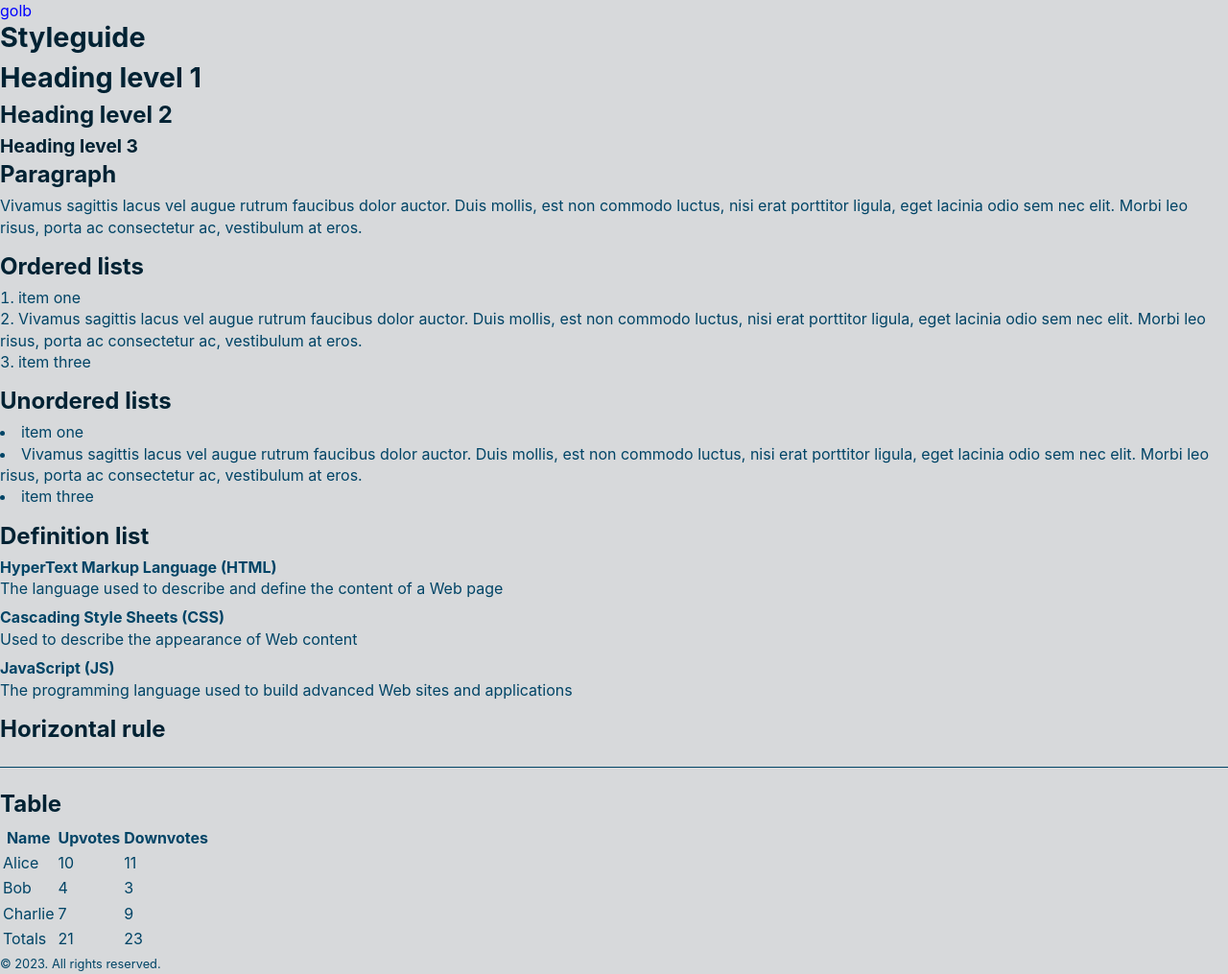
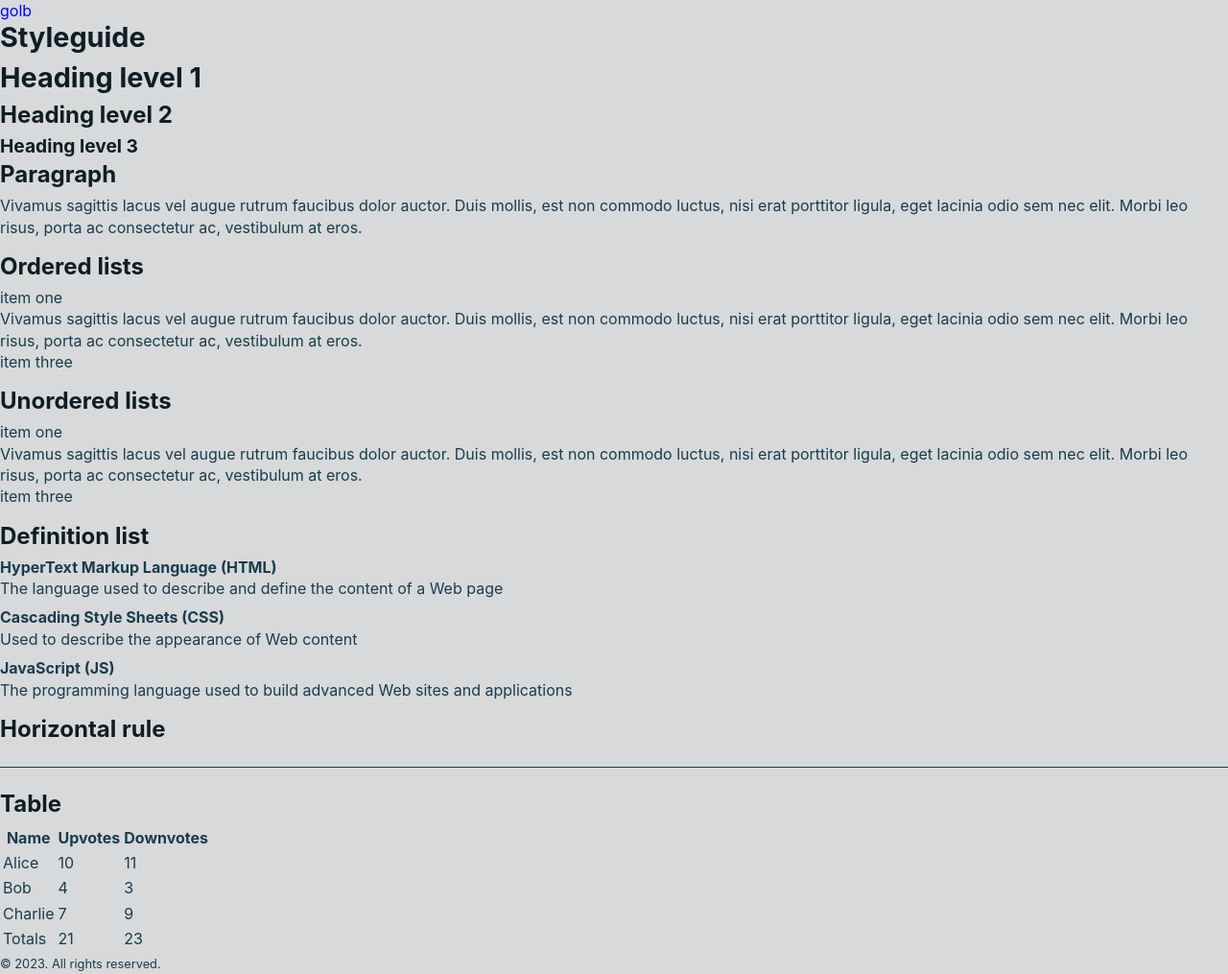
Before and after one commit to aflim/golb, a Jekyll site: the page built from styleguide.md, in a window 1280 px wide. Shown: the whole page at 96% size. Built offline with Jekyll 4.4.1, drawn with Linux system fonts in a browser that asks for light colours.

Commit message:
Update stylesheet.css

```diff
--- a/assets/stylesheet.css
+++ b/assets/stylesheet.css
@@ -10,8 +10,8 @@
   --bg-light-1: hsl(var(--hue) 5% 85%);
   --bg-light-2: hsl(var(--hue) 10% 90%);
   --bg-light-3: hsl(var(--hue) 15% 95%);
-  --ink-light-1: hsl(var(--hue) var(--saturation) 20%);
-  --ink-light-2: hsl(var(--hue) var(--saturation) 10%);
+  --ink-light-1: hsl(var(--hue) 50% 20%);
+  --ink-light-2: hsl(var(--hue) 40% 10%);
   --ink-light-3: hsl(var(--hue) 30% 30%);
 
   /* dark */
@@ -175,15 +175,6 @@
   margin-block-end: .5em;
 }
 
-ul li,
-ol li {
-  list-style-position: inside;
-
-  @media (min-width: var(--breakpoint-md)) {
-    list-style-position: outside;
-  }
-}
-
 dl dd {
   margin-inline: 0;
   padding-inline: 0;
```
